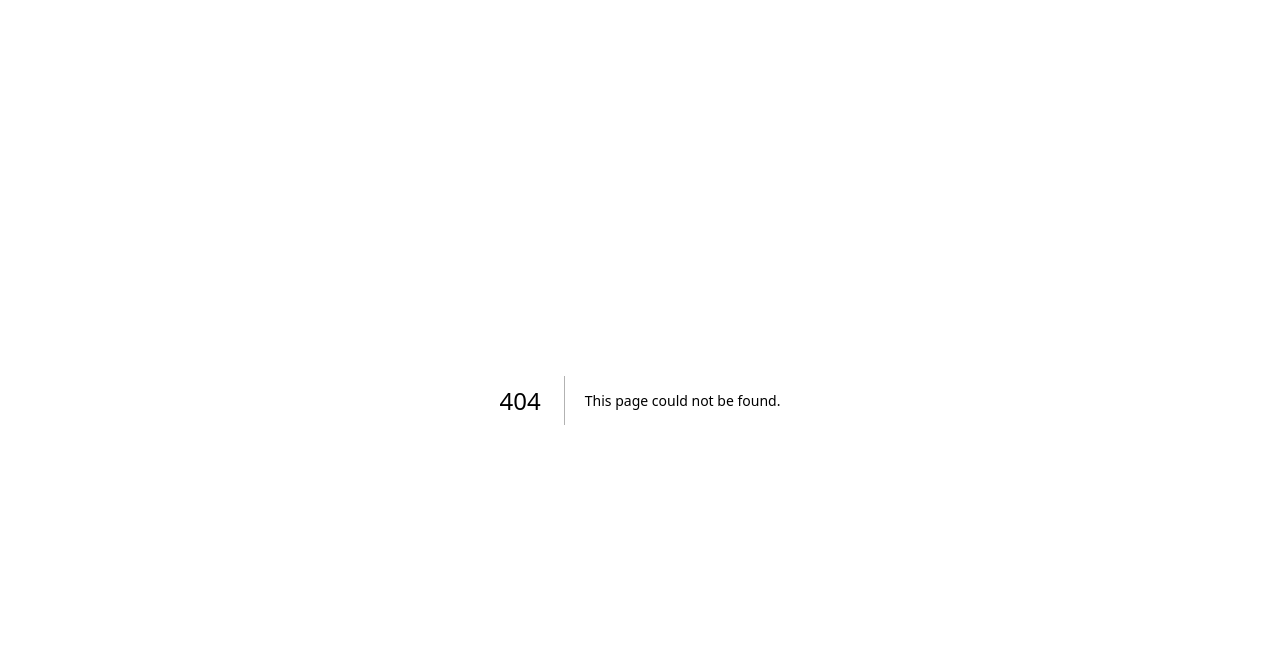
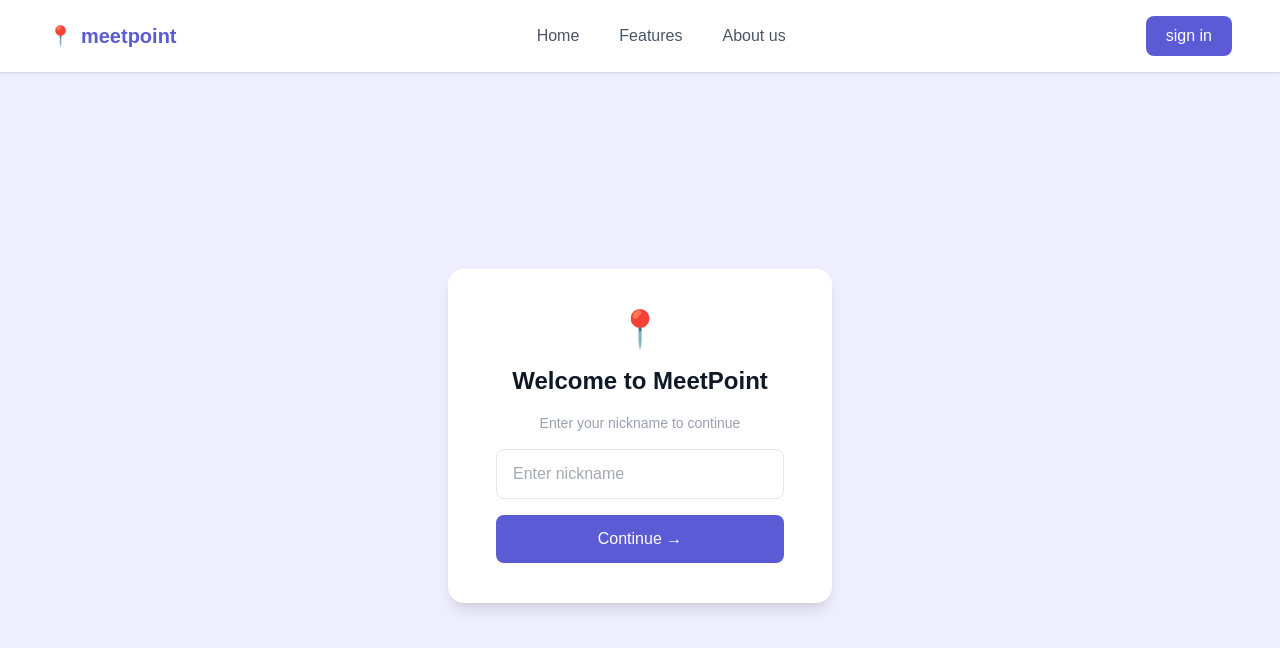
Before and after one commit to opensourcegroup11/meetpoint, a Next.js app: page /login in a window 1280 px wide. Before the commit this address had no page. Shown: the top 648 px of the page. Built offline with nearby package versions, Linux system fonts and the light colour scheme.

Commit message:
feat: Add login page

```diff
--- /dev/null
+++ b/app/login/page.tsx
@@ -0,0 +1,38 @@
+export default function LoginPage() {
+    return (
+      <main className="min-h-screen bg-[#EEEEFF] flex flex-col">
+        {/* 네비바 */}
+        <header className="w-full flex items-center justify-between px-12 py-4 bg-white shadow-sm">
+          <div className="flex items-center gap-2">
+            <span className="text-xl">📍</span>
+            <span className="text-xl font-bold text-[#5B5BD6]">meetpoint</span>
+          </div>
+          <nav className="flex gap-10 text-gray-600">
+            <a href="#">Home</a>
+            <a href="#">Features</a>
+            <a href="#">About us</a>
+          </nav>
+          <button className="bg-[#5B5BD6] text-white px-5 py-2 rounded-lg">
+            sign in
+          </button>
+        </header>
+
+        {/* 가운데 카드 */}
+        <div className="flex-1 flex items-center justify-center">
+          <div className="bg-white rounded-2xl shadow-lg px-12 py-10 flex flex-col items-center gap-4 w-96">
+            <span className="text-4xl">📍</span>
+            <h1 className="text-2xl font-bold text-gray-900">Welcome to MeetPoint</h1>
+            <p className="text-gray-400 text-sm">Enter your nickname to continue</p>
+            <input
+              type="text"
+              placeholder="Enter nickname"
+              className="w-full border border-gray-200 rounded-lg px-4 py-3 text-gray-600 outline-none"
+            />
+            <button className="w-full bg-[#5B5BD6] text-white py-3 rounded-lg font-medium">
+              Continue →
+            </button>
+          </div>
+        </div>
+      </main>
+    )
+  }
```
